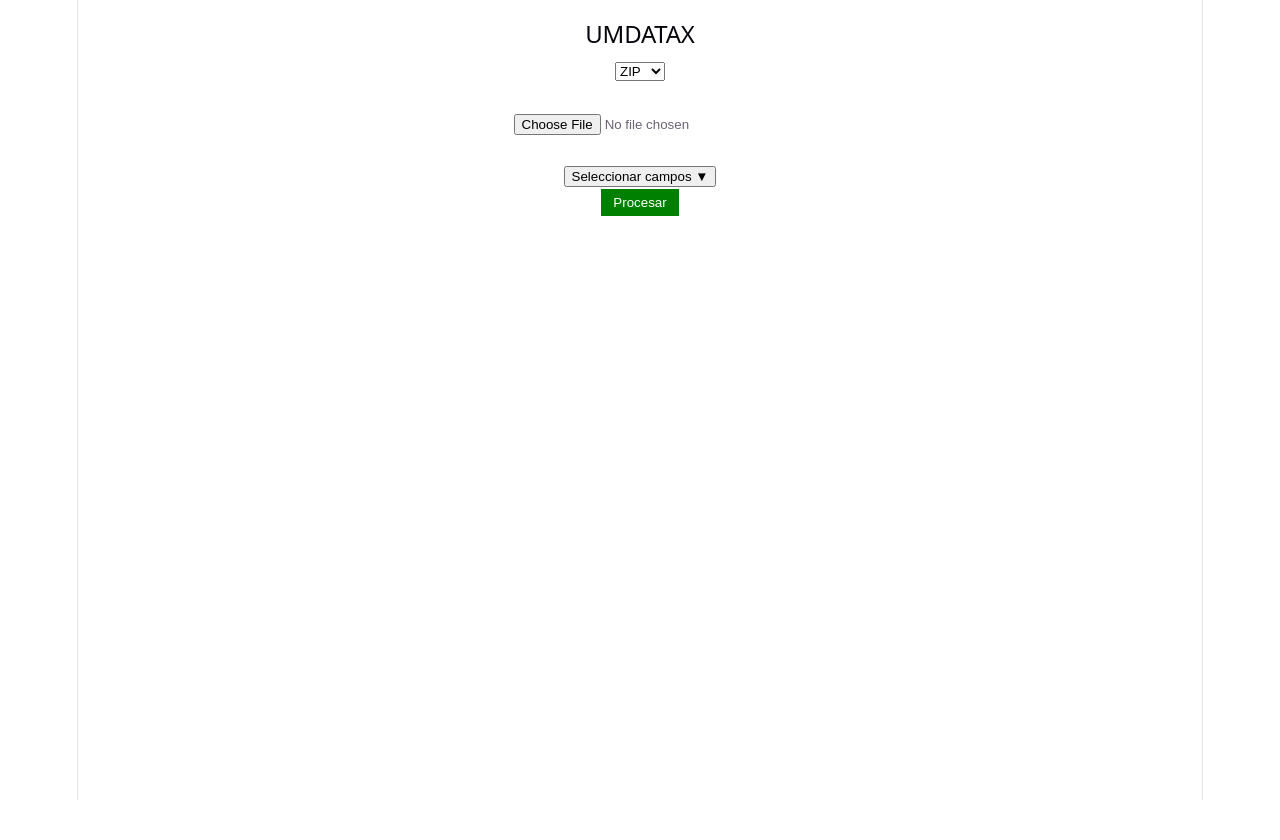
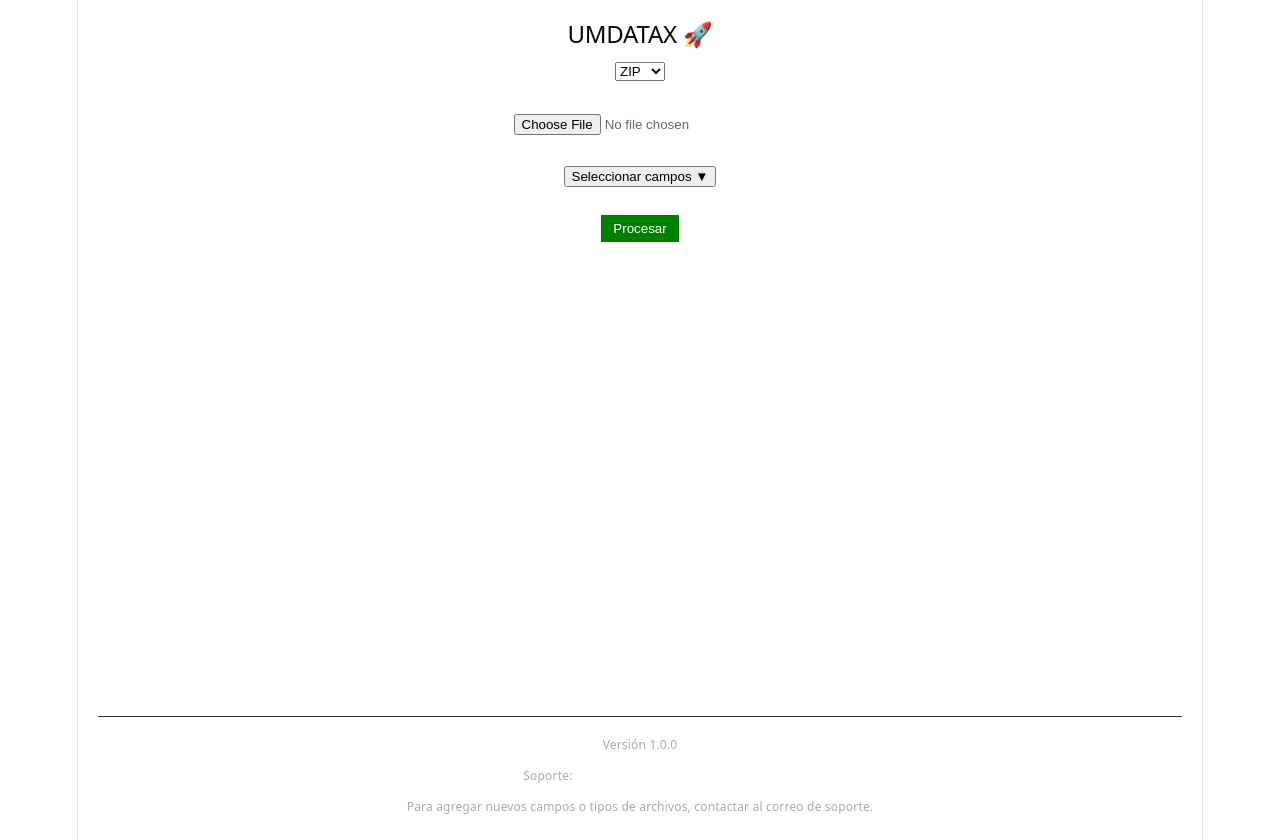
Before and after one commit to Juancadevgt/UMDATAX, a React app in the folder frontend/: page / in a window 1280 px wide. Before the commit the page ends 800 px from the top, so only its background shows below. Built offline with nearby package versions, Linux system fonts and the light colour scheme; the HTML template or start-up script is replaced by a standard one.

Commit message:
footer soporte y version

```diff
--- a/frontend/src/components/Upload.jsx
+++ b/frontend/src/components/Upload.jsx
@@ -14,7 +14,6 @@ export default function Upload() {
   const [campos, setCampos] = useState(CAMPOS);
   const [visible, setVisible] = useState(false);
 
-  // Toggle individual
   const toggleCampo = (campo) => {
     setCampos(prev =>
       prev.includes(campo)
@@ -23,20 +22,15 @@ export default function Upload() {
     );
   };
 
-  // Seleccionar todos
   const seleccionarTodos = () => setCampos(CAMPOS);
-
-  // Quitar todos
   const quitarTodos = () => setCampos([]);
 
-  // 🔥 PROCESAR + DESCARGAR
   const handleSubmit = async () => {
     if (!file) return alert("Selecciona archivo");
 
     try {
       const blob = await procesarArchivo(file, tipo, campos);
 
-      // Crear descarga automática
       const url = window.URL.createObjectURL(blob);
       const a = document.createElement("a");
 
@@ -58,10 +52,19 @@ export default function Upload() {
   };
 
   return (
-    <div style={{ padding: 20 }}>
-      <h2>UMDATAX</h2>
+    <div style={{
+      minHeight: "100vh",
+      display: "flex",
+      flexDirection: "column",
+      justifyContent: "space-between",
+      padding: 20
+    }}>
 
-      {/* Tipo */}
+      {/* CONTENIDO PRINCIPAL */}
+      <div>
+        <h2 style={{ textAlign: "center" }}>UMDATAX 🚀</h2>
+
+        <div style={{ textAlign: "center" }}>
           <select value={tipo} onChange={(e) => setTipo(e.target.value)}>
             <option value="ZIP">ZIP</option>
             <option value="XML">XML</option>
@@ -69,7 +72,6 @@ export default function Upload() {
 
           <br /><br />
 
-      {/* Archivo */}
           <input
             type="file"
             accept=".zip,.xml"
@@ -78,12 +80,10 @@ export default function Upload() {
 
           <br /><br />
 
-      {/* Dropdown botón */}
           <button onClick={() => setVisible(!visible)}>
             {visible ? "Ocultar campos ▲" : "Seleccionar campos ▼"}
           </button>
 
-      {/* Dropdown */}
           {visible && (
             <div style={{
               border: "1px solid #444",
@@ -91,9 +91,10 @@ export default function Upload() {
               marginTop: 10,
               maxHeight: 200,
               overflow: "auto",
-          borderRadius: 8
+              borderRadius: 8,
+              display: "inline-block",
+              textAlign: "left"
             }}>
-          {/* Botones */}
               <div style={{ marginBottom: 10 }}>
                 <button onClick={seleccionarTodos}>
                   Seleccionar todos
@@ -107,7 +108,6 @@ export default function Upload() {
                 </button>
               </div>
 
-          {/* Checkboxes */}
               {CAMPOS.map((campo) => (
                 <label key={campo} style={{ display: "block" }}>
                   <input
@@ -115,7 +115,7 @@ export default function Upload() {
                     checked={campos.includes(campo)}
                     onChange={() => toggleCampo(campo)}
                     style={{
-                  accentColor: "white", // ✔ blanco
+                      accentColor: "white",
                       cursor: "pointer",
                       marginRight: 5
                     }}
@@ -126,9 +126,8 @@ export default function Upload() {
             </div>
           )}
 
-      <br />
+          <br /><br />
 
-      {/* Botón procesar */}
           <button
             onClick={handleSubmit}
             style={{
@@ -142,5 +141,33 @@ export default function Upload() {
             Procesar
           </button>
         </div>
+      </div>
+
+      {/* FOOTER PROFESIONAL */}
+      <footer style={{
+        marginTop: 40,
+        paddingTop: 15,
+        borderTop: "1px solid #333",
+        textAlign: "center",
+        fontSize: "12px",
+        color: "#aaa"
+      }}>
+        <div style={{ marginBottom: 5 }}>
+          Versión 1.0.0
+        </div>
+
+        <div style={{ marginBottom: 5 }}>
+          Soporte: <span style={{ color: "#fff" }}>
+            juan.jimenez@umbralcorp.com
+          </span>
+        </div>
+
+        <div>
+          Para agregar nuevos campos o tipos de archivos,
+          contactar al correo de soporte.
+        </div>
+      </footer>
+
+    </div>
   );
 }
```
Lines whose indentation alone changed are shown as unchanged.
